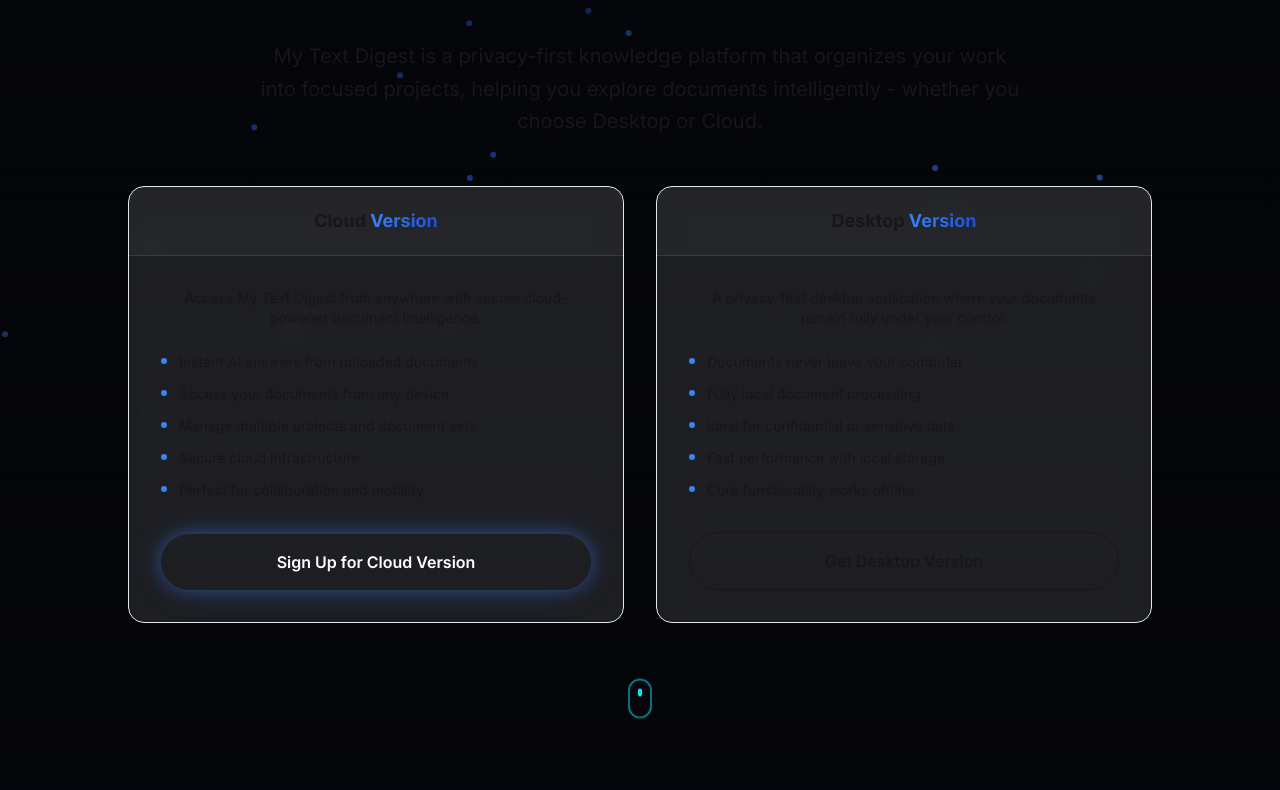
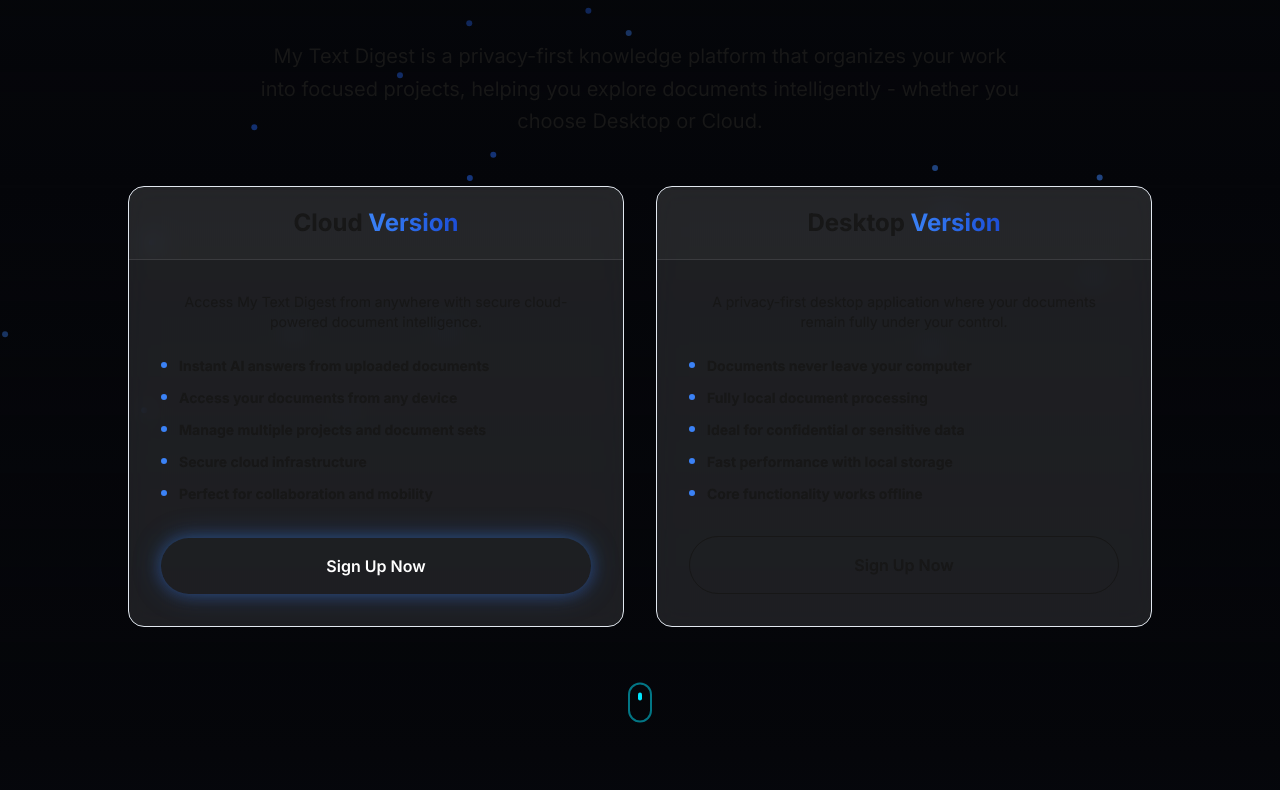
Before and after one commit to mytextdigest/my-text-digest-main-landing, a Next.js app: page / in a window 1280 px wide. Shown: the part 382-1172 px from the top of the page. Built offline with nearby package versions, Linux system fonts and the light colour scheme.

Commit message:
Updated the cards in the hero section

```diff
--- a/app/components/Hero.tsx
+++ b/app/components/Hero.tsx
@@ -203,7 +203,7 @@
 
               {/* Card Header */}
               <div className="px-8 py-5 border-b border-white/10 bg-white/[0.03]">
-                <h3 className="text-lg font-bold">
+                <h3 className="text-2xl font-bold">
                   <span className="text-foreground">Cloud </span>
                   <span className="bg-gradient-to-r from-[var(--primary-500)] to-[var(--primary-700)] bg-clip-text text-transparent">
                     Version
@@ -219,7 +219,7 @@
                     Access My Text Digest from anywhere with secure cloud-powered document intelligence.
                   </p>
 
-                  <ul className="space-y-3 text-sm text-muted-foreground">
+                  <ul className="space-y-3 text-sm font-bold text-muted-foreground">
                     {[
                       "Instant AI answers from uploaded documents",
                       "Access your documents from any device",
@@ -245,7 +245,7 @@
                             bg-primary-600 hover:bg-primary-700
                             text-white font-semibold transition-all duration-300 glow-primary"
                 >
-                  Sign Up for Cloud Version
+                  Sign Up Now
                 </motion.a>
 
               </div>
@@ -260,7 +260,7 @@
 
               {/* Card Header */}
               <div className="px-8 py-5 border-b border-white/10 bg-white/[0.03]">
-                <h3 className="text-lg font-bold">
+                <h3 className="text-2xl font-bold">
                   <span className="text-foreground">Desktop </span>
                   <span className="bg-gradient-to-r from-[var(--primary-500)] to-[var(--primary-700)] bg-clip-text text-transparent">
                     Version
@@ -276,7 +276,7 @@
                     A privacy-first desktop application where your documents remain fully under your control.
                   </p>
 
-                  <ul className="space-y-3 text-sm text-muted-foreground">
+                  <ul className="space-y-3 text-sm font-bold text-muted-foreground">
                     {[
                       "Documents never leave your computer",
                       "Fully local document processing",
@@ -304,7 +304,7 @@
                             hover:bg-primary-500/10 hover:border-primary-500
                             transition-all duration-300"
                 >
-                  Get Desktop Version
+                  Sign Up Now
                 </motion.a>
 
               </div>
```
